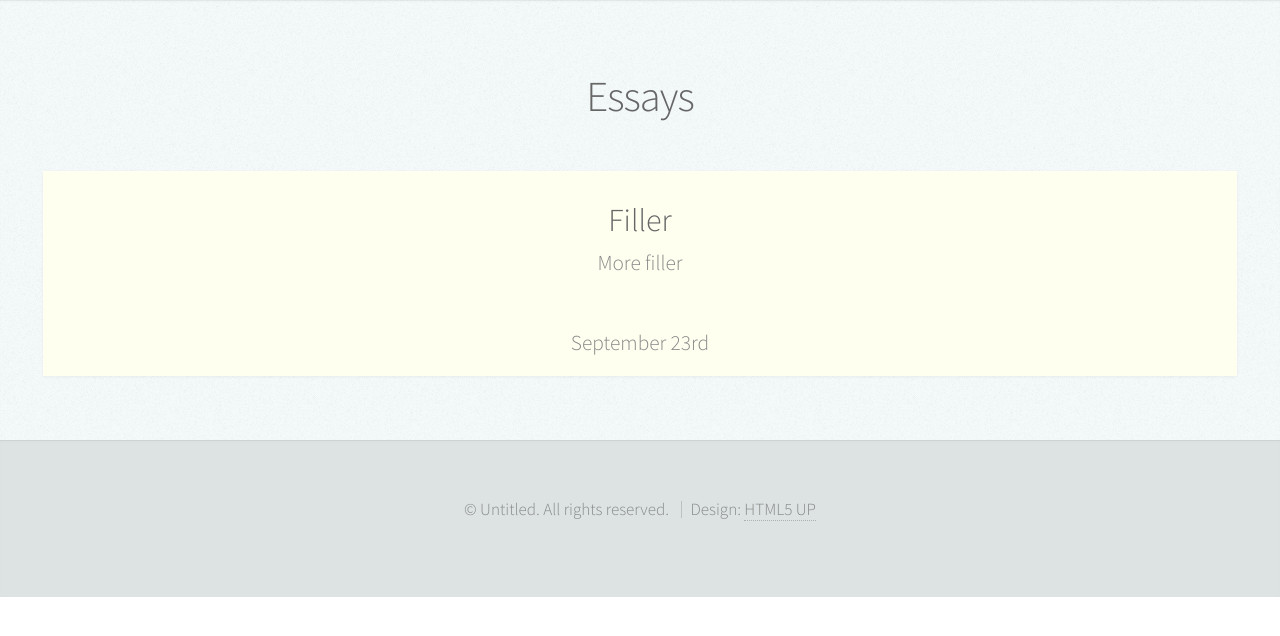
After one commit to aschuster3/personal-site, a Django app: template core/templates/essays.html in a window 1280 px wide. The commit adds this page. Shown: the top 636 px of the page. Run offline with Django 3.2, Linux system fonts and the light colour scheme; the template is opened without the code that fills it, so the values that code supplies are empty.

Commit message:
formatting to essay page

```diff
--- a/core/static/assets/css/main.css
+++ b/core/static/assets/css/main.css
@@ -2133,11 +2133,19 @@
 					margin-left: 0;
 				}
 
+				#footer .essay-page {
+				    margin-left: 0px;
+				}
+
 /* Main */
 
 	#main {
 		margin-left: 375px;
 	}
+
+	    #main .essay-page {
+	        margin-left: 0px;
+	    }
 
 		#main > section {
 			margin: 0;
--- /dev/null
+++ b/core/templates/essays.html
@@ -0,0 +1,69 @@
+<!DOCTYPE HTML>
+{% load static %}
+<!--
+	Prologue by HTML5 UP
+	html5up.net | @n33co
+	Free for personal and commercial use under the CCA 3.0 license (html5up.net/license)
+-->
+<html>
+<head>
+    <title>Andrew Schuster | Personal Site</title>
+    <meta charset="utf-8"/>
+    <meta name="viewport" content="width=device-width, initial-scale=1"/>
+    <!--[if lte IE 8]>
+    <script src="{% static 'assets/js/ie/html5shiv.js' %}"></script><![endif]-->
+    <link rel="stylesheet" href="{% static 'assets/css/main.css' %}"/>
+    <!--[if lte IE 8]>
+    <link rel="stylesheet" href="{% static 'assets/css/ie8.css' %}"/><![endif]-->
+    <!--[if lte IE 9]>
+    <link rel="stylesheet" href="{% static 'assets/css/ie9.css' %}"/><![endif]-->
+
+
+    <!-- Scripts -->
+    <script src="{% static 'assets/js/jquery.min.js' %}"></script>
+    <script src="{% static 'assets/js/jquery.scrolly.min.js' %}"></script>
+    <script src="{% static 'assets/js/jquery.scrollzer.min.js' %}"></script>
+    <script src="{% static 'assets/js/skel.min.js' %}"></script>
+    <!--[if lte IE 8]>
+    <script src="{% static 'assets/js/ie/respond.min.js' %}"></script><![endif]-->
+    <script src="{% static 'assets/js/main.js' %}"></script>
+</head>
+<body>
+
+<!-- Main -->
+<div id="main" class="essay-page" style="margin-left: 0px;">
+
+    <!-- Essays -->
+    <section id="portfolio" class="two">
+        <div class="container">
+
+            <header>
+                <h2>Essays</h2>
+            </header>
+
+            <div class="essay-card">
+                <h3>Filler</h3>
+
+                <p>
+                    More filler
+                </p>
+                <small>September 23rd</small>
+            </div>
+
+        </div>
+    </section>
+
+</div>
+
+<!-- Footer -->
+<div id="footer" class="essay-page" style="margin-left: 0px;">
+
+    <!-- Copyright -->
+    <ul class="copyright">
+        <li>&copy; Untitled. All rights reserved.</li>
+        <li>Design: <a href="http://html5up.net">HTML5 UP</a></li>
+    </ul>
+
+</div>
+</body>
+</html>
--- a/core/views.py
+++ b/core/views.py
@@ -17,4 +17,4 @@ def index(request):
     return render(request, 'index.html', context)
 
 def essays(request):
-    return HttpResponse('Empty')
+    return render(request, 'essays.html')
```
